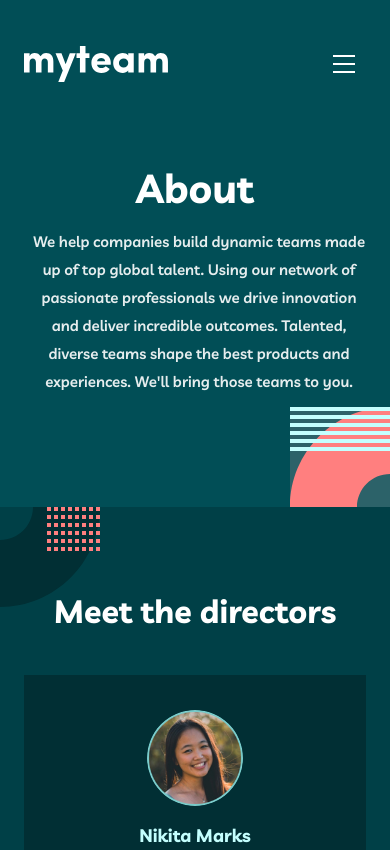
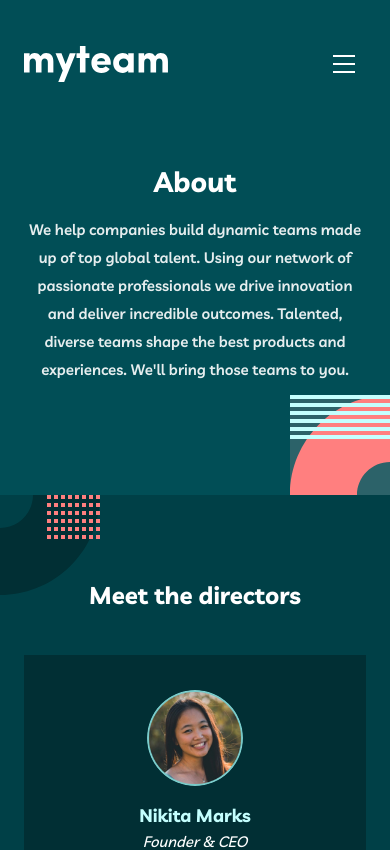
Before and after one commit to brandeth/my-team, a Next.js app: page /about in a window 390 px wide. Shown: the top 850 px of the page. Built offline with nearby package versions, Linux system fonts and the light colour scheme.

Commit message:
fix accessibility and other improvements.

```diff
--- a/app/(marketing)/about/page.tsx
+++ b/app/(marketing)/about/page.tsx
@@ -121,7 +121,7 @@ export default function AboutPage() {
               </h1>
             </div>
 
-            <div className="mx-auto flex pl-2 flex-col items-center min-[768px]:max-[1025px]:max-w-143 min-[1025px]:mx-0 min-[1025px]:max-w-none min-[1025px]:items-start min-[1025px]:pt-4">
+            <div className="mx-auto flex min-[1025px]:pl-2 flex-col items-center min-[768px]:max-[1025px]:max-w-143 min-[1025px]:mx-0 min-[1025px]:max-w-none min-[1025px]:items-start min-[1025px]:pt-4">
               <div
                 aria-hidden="true"
                 className="mb-10 h-1 w-12.5 bg-rose-500 min-[320px]:max-[1025px]:hidden min-[1025px]:mb-10"
--- /dev/null
+++ b/app/api/contact/route.ts
@@ -0,0 +1,96 @@
+type ContactSubmission = {
+  name: string;
+  email: string;
+  company: string;
+  title: string;
+  message: string;
+};
+
+type ContactFieldName = keyof ContactSubmission;
+
+const MESSAGE_MAX_LENGTH = 165;
+
+const MAX_LENGTHS: Record<ContactFieldName, number> = {
+  name: 120,
+  email: 160,
+  company: 160,
+  title: 160,
+  message: MESSAGE_MAX_LENGTH,
+};
+
+const requiredFields = new Set<ContactFieldName>(["name", "email", "message"]);
+
+function normalizeSubmission(payload: unknown): ContactSubmission | null {
+  if (!payload || typeof payload !== "object") {
+    return null;
+  }
+
+  const candidate = payload as Partial<Record<ContactFieldName, unknown>>;
+
+  return {
+    name: typeof candidate.name === "string" ? candidate.name.trim() : "",
+    email: typeof candidate.email === "string" ? candidate.email.trim() : "",
+    company:
+      typeof candidate.company === "string" ? candidate.company.trim() : "",
+    title: typeof candidate.title === "string" ? candidate.title.trim() : "",
+    message:
+      typeof candidate.message === "string" ? candidate.message.trim() : "",
+  };
+}
+
+function getFieldError(
+  fieldName: ContactFieldName,
+  value: string,
+): string | null {
+  if (requiredFields.has(fieldName) && !value) {
+    return "This field is required.";
+  }
+
+  if (value.length > MAX_LENGTHS[fieldName]) {
+    return "This field is too long.";
+  }
+
+  if (
+    fieldName === "email" &&
+    value &&
+    !/^[^\s@]+@[^\s@]+\.[^\s@]+$/.test(value)
+  ) {
+    return "Enter a valid email address.";
+  }
+
+  return null;
+}
+
+export async function POST(request: Request) {
+  let requestBody: unknown;
+
+  try {
+    requestBody = await request.json();
+  } catch {
+    return Response.json({ error: "Invalid request body." }, { status: 400 });
+  }
+
+  const submission = normalizeSubmission(requestBody);
+
+  if (!submission) {
+    return Response.json({ error: "Invalid request body." }, { status: 400 });
+  }
+
+  const firstError = (Object.keys(submission) as ContactFieldName[])
+    .map((fieldName) => getFieldError(fieldName, submission[fieldName]))
+    .find(Boolean);
+
+  if (firstError) {
+    return Response.json({ error: firstError }, { status: 400 });
+  }
+
+  console.info("contact_submission_received", {
+    emailDomain: submission.email.split("@")[1] ?? null,
+    hasCompany: Boolean(submission.company),
+    hasTitle: Boolean(submission.title),
+    messageLength: submission.message.length,
+    receivedAt: new Date().toISOString(),
+  });
+
+  return Response.json({ ok: true }, { status: 200 });
+}
--- a/app/components/ContactCta.tsx
+++ b/app/components/ContactCta.tsx
@@ -1,6 +1,8 @@
 /* eslint-disable @next/next/no-img-element */
 
 import Button from "./Button";
+
+const contactCtaAriaLabel = "Contact us to get started";
 
 export default function ContactCta() {
   return (
@@ -42,6 +44,7 @@ export default function ContactCta() {
         <Button
           href="/contact"
           variant="secondary"
+          aria-label={contactCtaAriaLabel}
           className="lowercase whitespace-nowrap"
         >
           <span>contact us</span>
--- a/app/components/ContactForm.tsx
+++ b/app/components/ContactForm.tsx
@@ -37,6 +37,7 @@ const initialValues: ContactFormValues = {
 };
 
 const MESSAGE_MAX_LENGTH = 165;
+const CONTACT_API_ENDPOINT = "/api/contact";
 
 const requiredFieldNames = new Set<ContactFormFieldName>([
   "name",
@@ -92,6 +93,47 @@ function getFieldError(
   }
 
   return null;
+}
+
+function normalizeValues(values: ContactFormValues): ContactFormValues {
+  return {
+    name: values.name.trim(),
+    email: values.email.trim(),
+    company: values.company.trim(),
+    title: values.title.trim(),
+    message: values.message.trim(),
+  };
+}
+
+async function submitToContactRoute(values: ContactFormValues) {
+  const response = await fetch(CONTACT_API_ENDPOINT, {
+    method: "POST",
+    headers: {
+      "Content-Type": "application/json",
+      Accept: "application/json",
+    },
+    body: JSON.stringify(values),
+  });
+
+  if (response.ok) {
+    return;
+  }
+
+  let errorMessage = "Something went wrong. Please try again.";
+
+  try {
+    const responseBody = (await response.json()) as {
+      error?: string;
+    };
+
+    if (typeof responseBody.error === "string" && responseBody.error) {
+      errorMessage = responseBody.error;
+    }
+  } catch {
+    // Ignore JSON parsing failures and fall back to the default message.
+  }
+
+  throw new Error(errorMessage);
 }
 
 export default function ContactForm({ className, onSubmit }: ContactFormProps) {
@@ -182,17 +224,28 @@ export default function ContactForm({ className, onSubmit }: ContactFormProps) {
       return;
     }
 
+    const submissionValues = normalizeValues(values);
+
     setIsSubmitting(true);
 
     try {
-      await onSubmit?.(values);
+      if (onSubmit) {
+        await onSubmit(submissionValues);
+      } else {
+        await submitToContactRoute(submissionValues);
+      }
+
       setValues(initialValues);
       setTouchedFields({});
       setFocusedField(null);
       setHasSubmitted(false);
       setSubmitMessage("Thanks for reaching out. We'll be in touch soon.");
-    } catch {
-      setSubmitMessage("Something went wrong. Please try again.");
+    } catch (error) {
+      setSubmitMessage(
+        error instanceof Error && error.message
+          ? error.message
+          : "Something went wrong. Please try again.",
+      );
     } finally {
       setIsSubmitting(false);
     }
--- a/app/components/Navbar.tsx
+++ b/app/components/Navbar.tsx
@@ -27,6 +27,7 @@ export default function Navbar({ className }: NavbarProps) {
     { href: "/about", label: "about" },
   ];
   const contactHref = "/contact";
+  const contactNavAriaLabel = "Contact us from the main navigation";
   const classes = ["text-neutral-0 lg:pt-8 xl:pt-5", className]
     .filter(Boolean)
     .join(" ");
@@ -227,6 +228,7 @@ export default function Navbar({ className }: NavbarProps) {
           <div className="hidden justify-self-start md:block md:justify-self-end md:shrink-0">
             <Button
               href={contactHref}
+              aria-label={contactNavAriaLabel}
               className="lowercase whitespace-nowrap md:px-7 lg:px-8"
             >
               <span>contact us</span>
@@ -320,6 +322,7 @@ export default function Navbar({ className }: NavbarProps) {
                   <Button
                     href={contactHref}
                     variant="secondaryOnDark"
+                    aria-label={contactNavAriaLabel}
                     className="w-full lowercase"
                     onClick={closeMobileMenu}
                   >
--- a/app/globals.css
+++ b/app/globals.css
@@ -3,6 +3,7 @@
 :root {
   --background: #ffffff;
   --foreground: #171717;
+  --font-sans-fallback: "Livvic", Arial, Helvetica, sans-serif;
 }
 
 @theme {
@@ -22,7 +23,7 @@
 @theme inline {
   --color-background: var(--background);
   --color-foreground: var(--foreground);
-  --font-sans: var(--font-livvic);
+  --font-sans: var(--font-livvic, var(--font-sans-fallback));
   --font-mono: var(--font-geist-mono);
 }
 
@@ -36,39 +37,39 @@
 body {
   background: var(--background);
   color: var(--foreground);
-  font-family: var(--font-livvic), Arial, Helvetica, sans-serif;
+  font-family: var(--font-livvic, var(--font-sans-fallback));
 }
 
 @utility text-preset-1 {
   line-height: 100%;
   font-weight: 700;
   letter-spacing: 0;
-  font-size: 100px;
+  font-size: clamp(48px, 1.75rem + 5.625vw, 100px);
 }
 
 @utility text-preset-2 {
-  font-size: 64px;
+  font-size: clamp(40px, 1.75rem + 2.75vw, 64px);
   line-height: 115%;
   font-weight: 700;
   letter-spacing: 0;
 }
 
 @utility text-preset-3 {
-  font-size: 48px;
+  font-size: clamp(32px, 1.5rem + 1.875vw, 48px);
   line-height: 100%;
   font-weight: 700;
   letter-spacing: 0;
 }
 
 @utility text-preset-4 {
-  font-size: 40px;
+  font-size: clamp(28px, 1.25rem + 1.5625vw, 40px);
   line-height: 100%;
   font-weight: 700;
   letter-spacing: 0;
 }
 
 @utility text-preset-5 {
-  font-size: 32px;
+  font-size: clamp(24px, 1.125rem + 1.09375vw, 32px);
   line-height: 100%;
   font-weight: 700;
   letter-spacing: 0;
@@ -117,85 +118,3 @@ body {
   font-weight: 500;
   letter-spacing: 0;
 }
-
-@media (min-width: 1025px) {
-  /* Compatibility layer for arbitrary 1025px preset variants. */
-  .min-\[1025px\]\:text-preset-1 {
-    line-height: 100%;
-    font-weight: 700;
-    letter-spacing: 0;
-    font-size: 100px;
-  }
-
-  .min-\[1025px\]\:text-preset-2 {
-    font-size: 64px;
-    line-height: 115%;
-    font-weight: 700;
-    letter-spacing: 0;
-  }
-
-  .min-\[1025px\]\:text-preset-3 {
-    font-size: 48px;
-    line-height: 100%;
-    font-weight: 700;
-    letter-spacing: 0;
-  }
-
-  .min-\[1025px\]\:text-preset-4 {
-    font-size: 40px;
-    line-height: 100%;
-    font-weight: 700;
-    letter-spacing: 0;
-  }
-
-  .min-\[1025px\]\:text-preset-5 {
-    font-size: 32px;
-    line-height: 100%;
-    font-weight: 700;
-    letter-spacing: 0;
-  }
-
-  .min-\[1025px\]\:text-preset-6-bold {
-    font-size: 18px;
-    line-height: 155%;
-    font-weight: 700;
-    letter-spacing: 0;
-  }
-
-  .min-\[1025px\]\:text-preset-6-semibold {
-    font-size: 18px;
-    line-height: 155%;
-    font-weight: 600;
-    letter-spacing: 0;
-  }
-
-  .min-\[1025px\]\:text-preset-7 {
-    font-size: 15px;
-    line-height: 186%;
-    font-weight: 600;
-    letter-spacing: 0;
-  }
-
-  .min-\[1025px\]\:text-preset-7-semibold {
-    font-size: 15px;
-    line-height: 186%;
-    font-weight: 600;
-    letter-spacing: 0;
-  }
-
-  .min-\[1025px\]\:text-preset-7-medium-italic {
-    font-size: 15px;
-    line-height: 166%;
-    font-style: italic;
-    font-weight: 500;
-    letter-spacing: 0;
-  }
-
-  .min-\[1025px\]\:text-preset-8 {
-    font-size: 13px;
-    line-height: 140%;
-    font-style: italic;
-    font-weight: 500;
-    letter-spacing: 0;
-  }
-}
```
